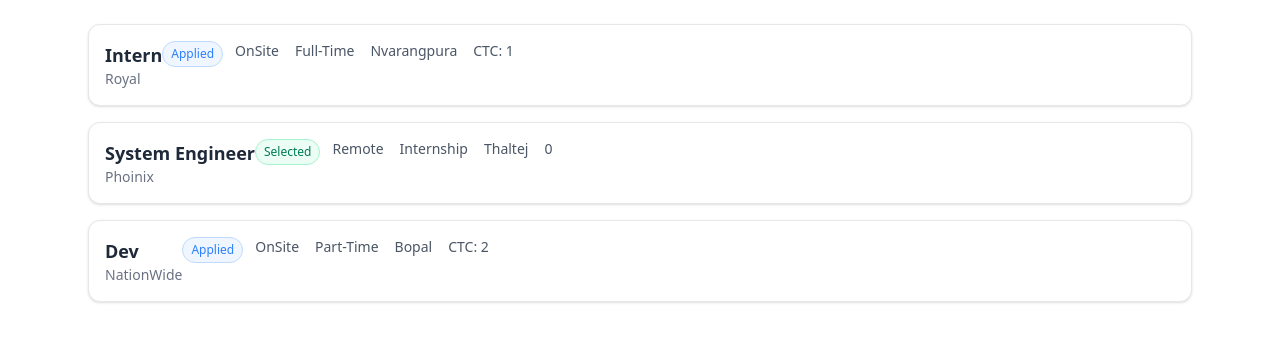
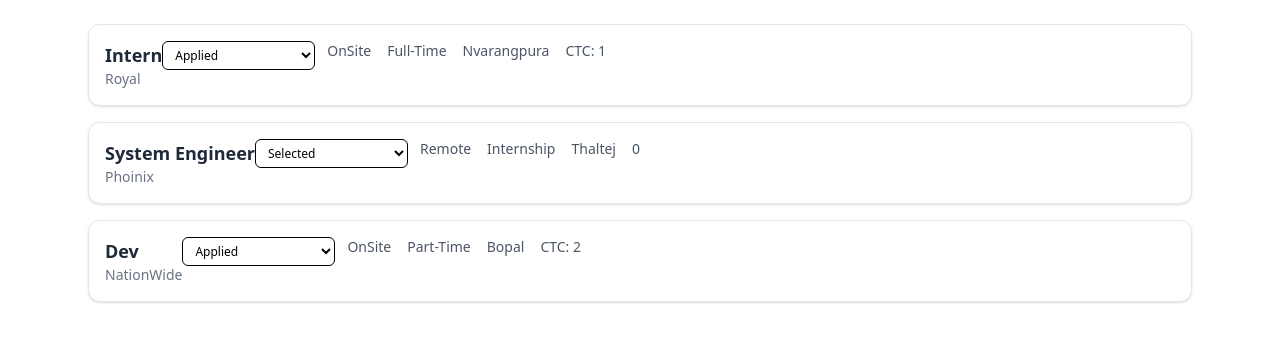
Before and after one commit to anuragkumar-git/job-tracker, a React (Vite) app: page / in a window 1280 px wide. Shown: the top 342 px of the page. Built offline with nearby package versions, Linux system fonts and the light colour scheme.

Commit message:
feat: add status change control to application card, application status updates to storage

```diff
--- a/src/App.jsx
+++ b/src/App.jsx
@@ -1,15 +1,28 @@
 import { useState } from "react";
-import { getApplications } from "./services/storage";
+import { getApplications, saveApplications } from "./services/storage";
 import ApplicationCard from "./features/applications/ApplicationCard";
 
 function App() {
   const [jobs, setJobs] = useState(() => getApplications());
 
+  function handleStatusChange(id, newStatus) {
+    const updated = jobs.map((job) =>
+      job.id === id ? { ...job, status: newStatus } : job,
+    );
+
+    setJobs(updated);
+    saveApplications(updated);
+  }
+
   return (
     <>
       <div className="max-w-6xl mx-auto p-6 space-y-4">
         {jobs.map((job) => (
-          <ApplicationCard key={job?.id} application={job} />
+          <ApplicationCard
+            key={job?.id}
+            application={job}
+            onStatusChange={handleStatusChange}
+          />
         ))}
       </div>
     </>
--- a/src/components/StatusBadge.jsx
+++ b/src/components/StatusBadge.jsx
@@ -9,6 +9,7 @@ export default function StatusBadge({ status }) {
     ShortListed: "bg-purple-50 text-purple-700 border-purple-200",
     "Interview Scheduled": "bg-yellow-50 text-yellow-700 border-yellow-200",
     Interviewed: "bg-orange-50 text-orange-700 border-orange-200",
+    "Offer Received": "bg-emerald-50 text-emerald-700 border-emerald-200",
     Selected: "bg-emerald-50 text-emerald-700 border-emerald-200",
     Rejected: "bg-red-50 text-red-700 border-red-200",
     "No Response": "bg-gray-50 text-gray-700 border-gray-200",
--- a/src/features/applications/ApplicationCard.jsx
+++ b/src/features/applications/ApplicationCard.jsx
@@ -1,7 +1,9 @@
 import StatusBadge from "../../components/StatusBadge";
+import { STATUS_OPTIONS } from "../../utils/statusOptions";
 
-function ApplicationCard({ application }) {
+function ApplicationCard({ application, onStatusChange }) {
   const {
+    id,
     companyName,
     jobRole,
     workMode,
@@ -19,7 +21,19 @@ function ApplicationCard({ application }) {
             <h2 className="text-lg font-semibold text-gray-800">{jobRole}</h2>
             <p className="text-sm text-gray-500 ">{companyName}</p>
           </div>
-          <StatusBadge status={status} />
+          <select
+            name="status"
+            value={status}
+            onChange={(e) => onStatusChange(id, e.target.value)}
+            className="text-xs border rounded-md px-2 py-1 bg-white"
+          >
+            {STATUS_OPTIONS.map((s) => (
+              <option key={s} value={s}>
+                {s}
+              </option>
+            ))}
+          </select>
+          {/* <StatusBadge status={status} /> */}
         </div>
         <div className="text-sm text-gray-600 flex flex-wrap gap-x-4 gap-y-1">
           <span>{workMode}</span>
--- a/src/services/storage.js
+++ b/src/services/storage.js
@@ -17,8 +17,8 @@ export function getApplications() {
     }
 }
 
-export function saveApplications(apps) {
-
+export function saveApplications(applications) {
+    localStorage.setItem(LOCAL_STORAGE_KEY, JSON.stringify(applications))
 }
 
 export function addApplication(app) {
--- /dev/null
+++ b/src/utils/statusOptions.js
@@ -0,0 +1,10 @@
+export const STATUS_OPTIONS = [
+    "Applied",
+    "ShortListed",
+    "Interview Scheduled",
+    "Interviewed",
+    "Offer Received",
+    "Selected",
+    "Rejected",
+    "No Response"
+]
```
